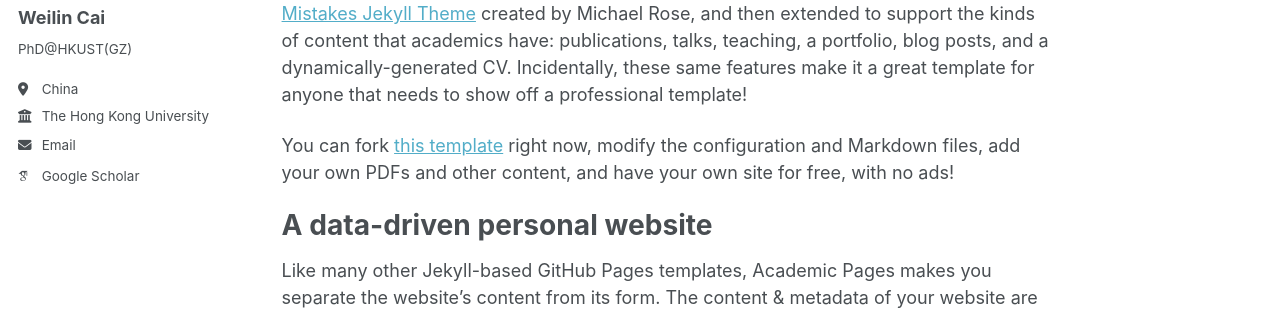
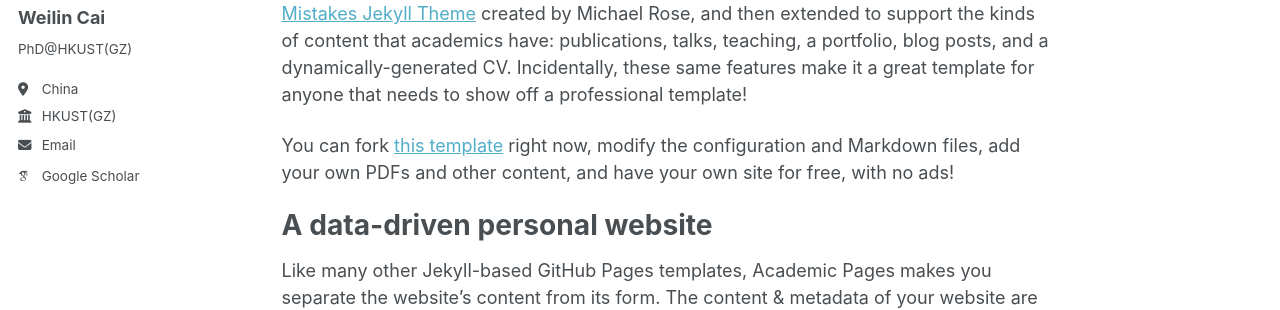
Before and after one commit to withinmiaov/withinmiaov.github.io, a Jekyll site: the page built from _pages/about.md, in a window 1280 px wide. Shown: the part 279-589 px from the top of the page. Built offline with Jekyll 4.4.1, drawn with Linux system fonts in a browser that asks for light colours; some web fonts are replaced; a script bundle is joined from its source files by our own code; library files that are not in the unit come from our copies.

Commit message:
Update _config.yml

```diff
--- a/_config.yml
+++ b/_config.yml
@@ -28,7 +28,7 @@ author:
   pronouns         : # example: "she/her"
   bio              : "PhD@HKUST(GZ)"
   location         : "China"
-  employer         : "The Hong Kong University of Science and Technology (Guangzhou)"
+  employer         : "HKUST(GZ)"
   uri              : # URL
   email            : "wcai738@connect.hkust-gz.edu.cn"
 
```
